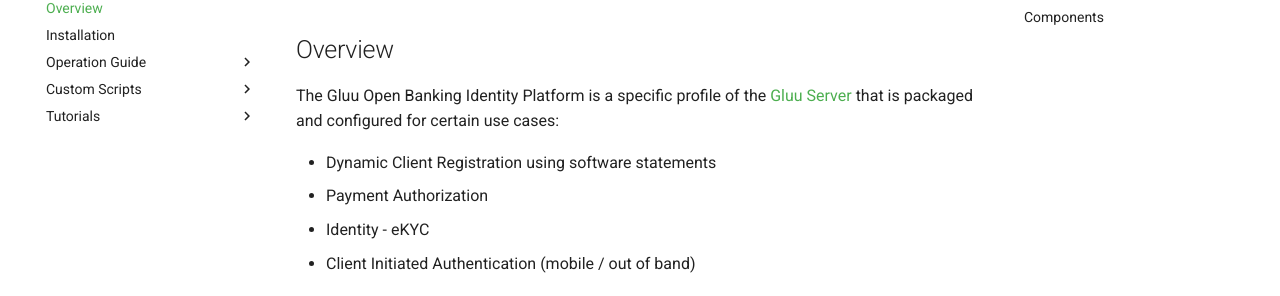
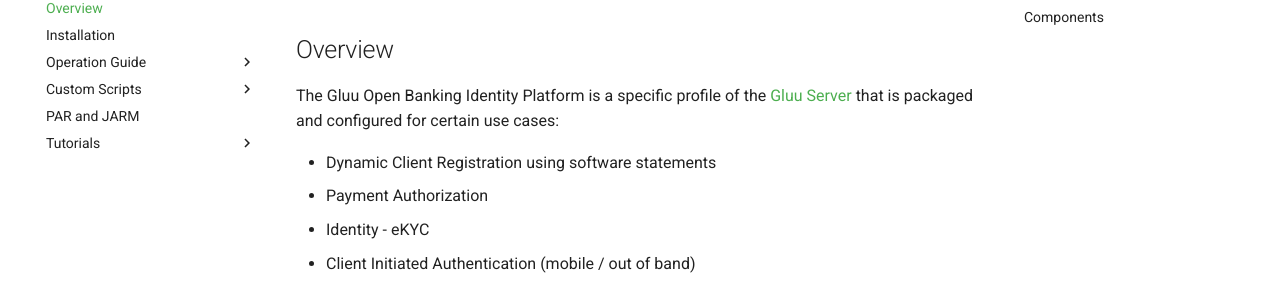
Before and after one commit to GluuFederation/docs-openbanking-prod, an MkDocs documentation site: the page built from docs/source/index.md, in a window 1280 px wide. Shown: the part 148-444 px from the top of the page. Built offline with MkDocs 1.6.1 and Material for MkDocs 9.7.7, drawn with Linux system fonts in a browser that asks for light colours; comment, search, counter and statistics services are not loaded.

Commit message:
Update mkdocs.yml
Added link of PAR and JARM

```diff
--- a/docs/mkdocs.yml
+++ b/docs/mkdocs.yml
@@ -58,6 +58,7 @@ nav:
     - Person Authentication: scripts/person-authentication.md
     - Introspection: scripts/introspection.md
     - Update Token: scripts/update-token.md
+- PAR and JARM: par-jarm.md
 - Tutorials:
     - Install on EKS: tutorials/cn-prod-tutorial.md
 #- Key Management: key-management.md
```
